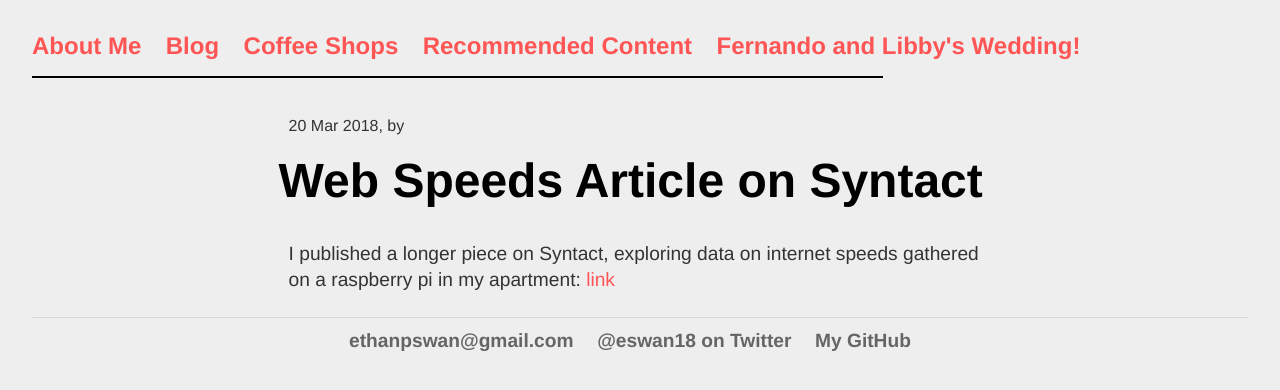
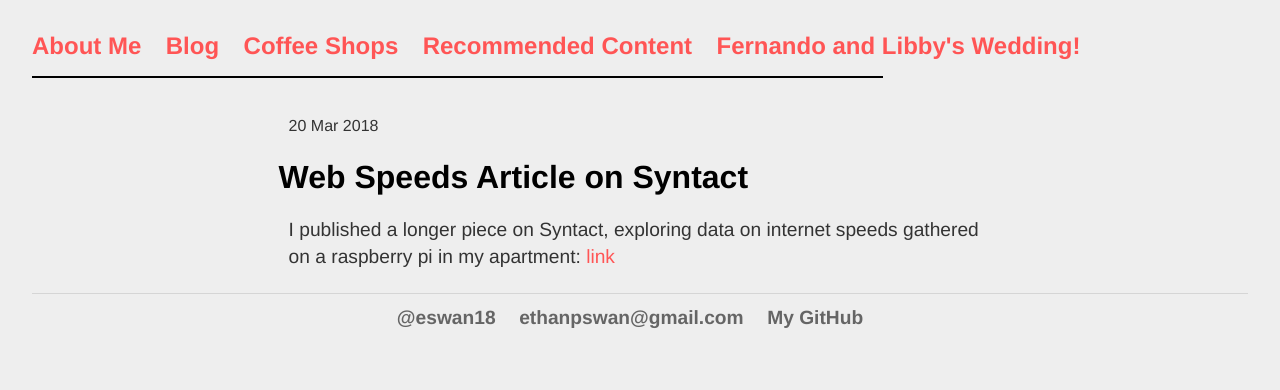
Before and after one commit to eswan18/ethanswan.com, a Jekyll site: the page built from _posts/2018-03-20-web-speeds-link.md, in a window 1280 px wide. Shown: the top 390 px of the page. Built offline with Jekyll 4.4.1, drawn with Linux system fonts in a browser that asks for light colours.

Commit message:
lots of small clenaup

```diff
--- a/_layouts/blog.html
+++ b/_layouts/blog.html
@@ -7,7 +7,8 @@
     {% for post in site.posts %}
         {%- assign date_format = site.minima.date_format | default: "%b %-d, %Y" -%}
         {{ post.date | date: date_format}}:<br>
-        <b><a class="post-link" href="{{ post.url | relative_url }}">{{ post.title | escape }}</a></b>
-        <em>{{ post.excerpt }}</em>
+        <a class="post-link" href="{{ post.url | relative_url }}">{{ post.title | escape }}</a>
+        <span class="post-excerpt">{{ post.excerpt }}</span>
+        <br>
     {% endfor %}
 </div>
--- a/_layouts/default.html
+++ b/_layouts/default.html
@@ -48,8 +48,8 @@
 
                 <footer><center>
 					<ul>
+						<li><a href="https://twitter.com/eswan18" class="footer_link">@eswan18</a></li>
 						<li><a href="mailto:ethanpswan@gmail.com" class="footer_link">ethanpswan@gmail.com</a></li>
-						<li><a href="https://twitter.com/eswan18" class="footer_link">@eswan18 on Twitter</a></li>
                         <li><a href="https://github.com/eswan18" class="footer_link">My GitHub</a></li>
                     </ul></center>
 				</footer>
--- a/_layouts/post.html
+++ b/_layouts/post.html
@@ -1,10 +1,9 @@
 ---
 layout: default
 ---
-<p class="meta">{{ page.date | date_to_string }}, by {{ page.author }}</span>
-<h1 class="page_header">{{ page.title }}</h1>
+<p class="meta">{{ page.date | date_to_string }}</p>
+<h1 class="post_header">{{ page.title }}</h1>
 
 <div class="post">
   {{ content }}
-  {{ author }}
 </div>
--- a/_layouts/rec_content.html
+++ b/_layouts/rec_content.html
@@ -1,6 +1,6 @@
 ---
 layout: default
 ---
-<div class="content">
+<div class="rec-content">
     {{ content }}
 </div>
--- a/css/main.css
+++ b/css/main.css
@@ -34,12 +34,6 @@
 }
 h1 {
     font-size: 3em;
-}
-h1.page_header {
-    float:left;
-    position:relative;
-    margin-top: 0;
-    clear: both;
 }
 h2.page_subheader {
     clear: both;
@@ -107,17 +101,16 @@
 ul.posts li {
     list-style: none;
 }
-recent_post_title {
-    font-size: 1.6em;
+h1.post_header {
+    font-size: 2em;
 }
-recent_post_date {
-    font-size: 1em;
-}
-div.post {
-    clear: both;
+span.post-excerpt {
+    font-style: italic;
+    font-size: .9em;
 }
 a.post-link {
-    font-size: 2em;
+    font-weight: bold;
+    font-size: 1.5em;
 }
 
 /****************/
--- a/js/std.js
+++ b/js/std.js
@@ -1,5 +1,5 @@
 $(function() {
 	//Set paragraph and header links to open in a new window
 	//(unless they are a 'read more' link)
-	$('.blanktarget').not('a.read_more').attr('target','_blank')
+	$('div.coffee_shops a, div.rec-content a').attr('target','_blank')
 })
```
